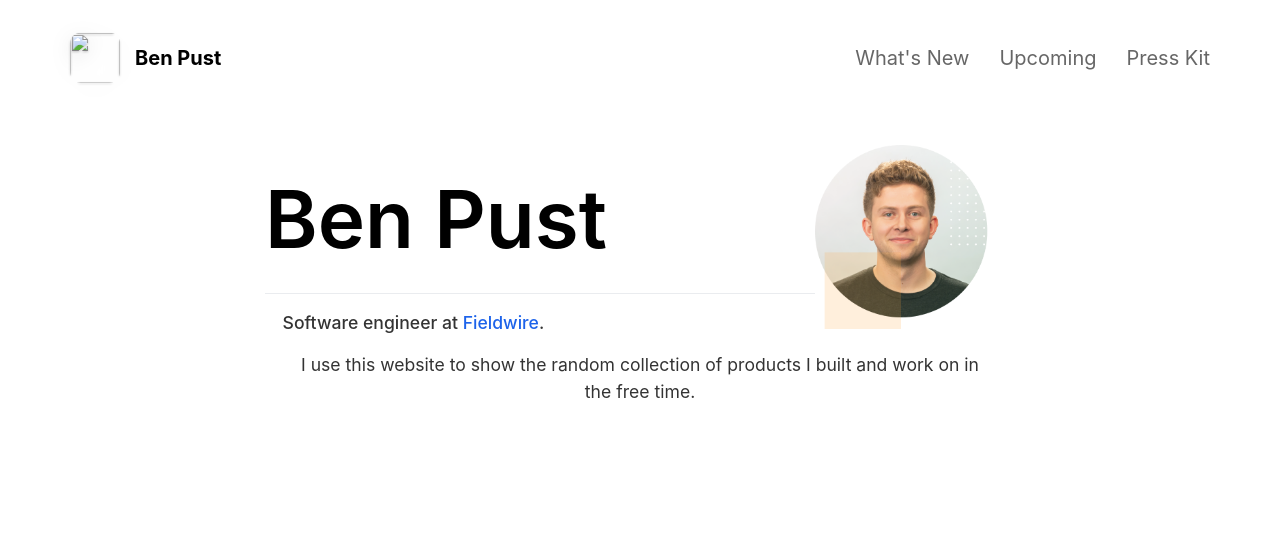
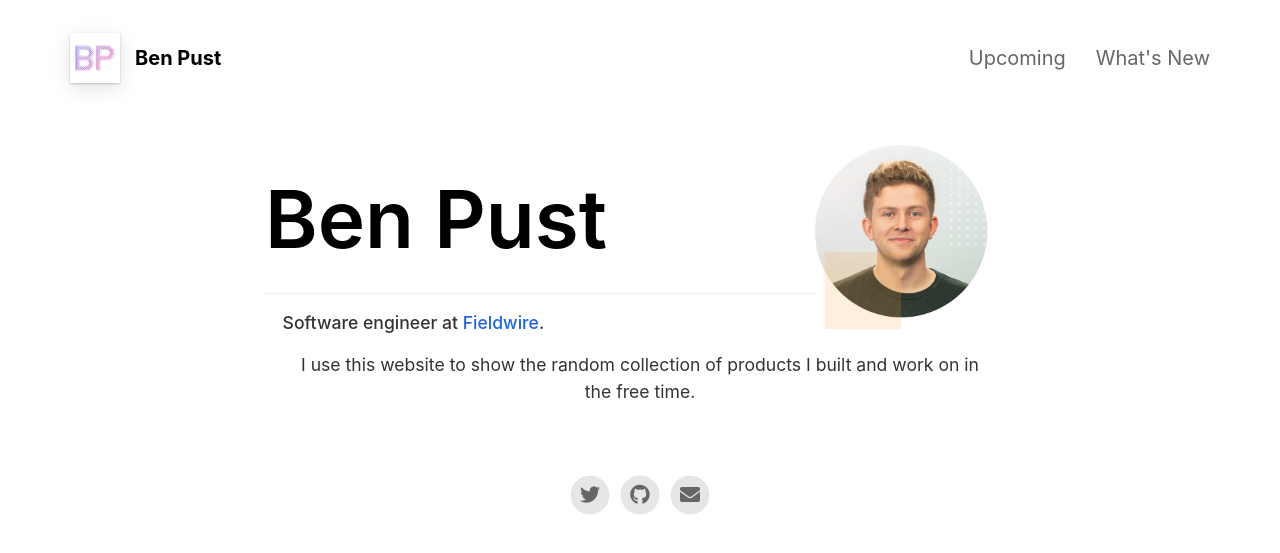
Before and after one commit to BenPust/personal-website, a Jekyll site: the page built from index.html, in a window 1280 px wide. Shown: the top 553 px of the page. Built offline with Jekyll 4.4.1, drawn with Linux system fonts in a browser that asks for light colours; nearby versions of some CDN libraries.

Commit message:
small change fixing the title and wrong links

```diff
--- a/_config.yml
+++ b/_config.yml
@@ -6,27 +6,27 @@
 
 appstore_link                             :                                           # Automatically populates if not set and if iOS app ID is set. Otherwise enter manually.
 playstore_link                            :                                           # Enter Google Play Store URL.
-presskit_download_link                    : https://emilbaehr.com                                          # Enter a link to downloadable file or (e.g. public Dropbox link to a .zip file).
+presskit_download_link                    :                                           # Enter a link to downloadable file or (e.g. public Dropbox link to a .zip file).
                                                                                       # Or upload your press kit file to assets and set path accordingly (e.g. "assets/your_press_kit.zip").
 
-app_icon                                  : # assets/appicon.png                      # Automatically populates if not set and if iOS app ID is set.  Otherwise enter path to icon file manually.
-app_name                                  : Ben Pust                                          # Automatically populates if not set and if iOS app ID is set.  Otherwise enter manually.
+app_icon                                  : assets/upcomingLogo.png                      # Automatically populates if not set and if iOS app ID is set.  Otherwise enter path to icon file manually.
+app_name                                  : Upcoming - Coming Soon                                  # Automatically populates if not set and if iOS app ID is set.  Otherwise enter manually.
 app_price                                 :                                           # Automatically populates if not set and if iOS app ID is set.  Otherwise enter manually.
-app_description                           : Write a short tagline for your app.
+app_description                           : Countdown important events. Import, create, track and share countdowns. Coming Soon.
 
 enable_smart_app_banner                   : true                                      # Set to true to show a smart app banner at top of page on mobile devices.
 
 
 
 # Information About Yourself
-your_name                                 : EBen Pust
-your_link                                 : https://emilbaehr.com
-your_city                                 : Copenhagen
-email_address                             : emil.baehr@gmail.com
+your_name                                 : Ben Pust
+your_link                                 : https://benpust.com
+your_city                                 : San Francisco
+email_address                             : feedback@benpust.com
 facebook_username                         :
-instagram_username                        : ebaehr
-twitter_username                          : ebaehr
-github_username                           : emilbaehr
+instagram_username                        :
+twitter_username                          : benpust
+github_username                           : benpust
 youtube_username                          :
 
 
@@ -34,45 +34,41 @@
 # Feature List                            Edit, add or remove features to be presented.
 features                                  :
 
-  - title                                 : GitHub Pages Jekyll Theme
+  - title                                 : Custom Countdowns
     description                           : Designed for GitHub Pages. Fork. Edit _config.yml. Upload screenshot/video. Push to gh-pages branch. Voilá!
     fontawesome_icon_name                 : magic
 
-  - title                                 : iPhone Device Preview
+  - title                                 : Import Calendar Events
     description                           : Preview your app in the context of an iPhone device. Five different device colors included.
     fontawesome_icon_name                 : mobile
 
-  - title                                 : Video Support
+  - title                                 : Custom Notifications
     description                           : Preview app video on the iPhone device simply by placing your video files in the videos folder.
     fontawesome_icon_name                 : play-circle
 
-  - title                                 : Automatic Icon and Metadata
+  - title                                 : Custom Backgrounds
     description                           : Enter iOS app ID in the _config.yml file to automatically fetch app icon, price and App Store Link.
     fontawesome_icon_name                 : sync
 
-  - title                                 : Easy to Tweak
+  - title                                 : Widgets
     description                           : Tweak accent color, images, icons and transparency via the _config.yml file. No HTML/CSS needed.
     fontawesome_icon_name                 : adjust
 
-  - title                                 : Feature List
+  - title                                 : Share
     description                           : Add features (like this one) to your site via the _config.yml file. No HTML/CSS needed.
     fontawesome_icon_name                 : star
 
-  - title                                 : Smart App Banner
+  - title                                 : Pin
     description                           : Display a smart app banner on iOS devices.
     fontawesome_icon_name                 : arrow-alt-circle-down
 
-  - title                                 : Social Links
+  - title                                 : Light & Dark Modes
     description                           : Easily add social media accounts and contact info in the footer via the _config.yml file. No HTML/CSS needed.
     fontawesome_icon_name                 : link
 
-  - title                                 : FontAwesome Support
+  - title                                 : iCloud Support
     description                           : Pick custom Font Awesome icons for the feature list via the _config.yml file. No HTML/CSS needed.
     fontawesome_icon_name                 : info-circle
-
-  - title                                 : # New Feature Title
-    description                           : # New Feature Description
-    fontawesome_icon_name                 : # Enter Font Awesome icon name (e.g. star). Find icons on fontawesome.com/icons.
 
 
 
@@ -81,7 +77,7 @@
 topbar_transparency                       : 0.1
 topbar_title_color                        : "#ffffff"
 
-cover_image                               : assets/headerimage.png                    # Replace with alternative image path or image URL.
+cover_image                               : assets/upcomingHeader.png                    # Replace with alternative image path or image URL.
 cover_overlay_color                       : "#363b3d"
 cover_overlay_transparency                : 0.8
 
@@ -106,18 +102,6 @@
 
 footer_text_color                         : "#666666"
 
-
-
-
-
-
-
-
-
-
-
-
-
 ####################################################
 ### Jekyll Configuration. No need to touch this. ###
 ####################################################
--- /dev/null
+++ b/_includes/welcomeHeader.html
@@ -0,0 +1,30 @@
+<header>
+	<div class="logo">
+		<div class="appIconShadow">
+			<svg width="0" height="0">
+				<defs>
+					<clipPath id="shape">
+							<path id="shape" class="cls-1" d="M6181.23,233.709v-1.792c0-.5-0.02-1-0.02-1.523a24.257,24.257,0,0,0-.28-3.3,11.207,11.207,0,0,0-1.04-3.132,10.683,10.683,0,0,0-1.95-2.679,10.384,10.384,0,0,0-2.68-1.943,10.806,10.806,0,0,0-3.13-1.038,19.588,19.588,0,0,0-3.3-.285c-0.5-.017-1-0.017-1.52-0.017h-22.39c-0.51,0-1.01.017-1.53,0.017a24.041,24.041,0,0,0-3.3.285,11.009,11.009,0,0,0-3.13,1.038,10.491,10.491,0,0,0-4.62,4.622,10.893,10.893,0,0,0-1.04,3.132,19.2,19.2,0,0,0-.28,3.3c-0.02.5-.02,1-0.02,1.523v22.392c0,0.5.02,1,.02,1.524a24.257,24.257,0,0,0,.28,3.3,10.9,10.9,0,0,0,1.04,3.132,10.491,10.491,0,0,0,4.62,4.622,11.04,11.04,0,0,0,3.13,1.038,19.891,19.891,0,0,0,3.3.285c0.51,0.017,1.01.017,1.53,0.017h22.39c0.5,0,1-.017,1.52-0.017a24.221,24.221,0,0,0,3.3-.285,10.836,10.836,0,0,0,3.13-1.038,10.408,10.408,0,0,0,2.68-1.943,10.683,10.683,0,0,0,1.95-2.679,11.217,11.217,0,0,0,1.04-3.132,20.257,20.257,0,0,0,.28-3.3c0.02-.5.02-1,0.02-1.524v-20.6h0Z" transform="translate(-6131 -218)"/>
+					</clipPath>
+				</defs>
+			</svg>
+
+				<img class="headerIcon" src="assets/logo.png">
+
+			<div class="divider"></div>
+		</div>
+		<p class="headerName">{{ site.your_name }}</p>
+	</div>
+	<nav class="scroll">
+		<ul>
+			{% for page in site.pages %}
+				{% if page.include_in_header == true %}
+				<li><a href="{{ page.url | relative_url }}" target="_self">{{ page.title }}</a></li>
+				{% endif %}
+			{% endfor %}
+			{% if site.presskit_download_link %}
+				<li><a href="{{ site.presskit_download_link }}">Press Kit</a></li>
+			{% endif %}
+		</ul>
+	</nav>
+</header>
--- a/_layouts/default.html
+++ b/_layouts/default.html
@@ -54,7 +54,7 @@
                             {% if site.playstore_link %}
                                 <a class="playStoreLink" href="{{site.playstore_link}}"><img class="playStore" src="assets/playstore.png"></a>
                             {% endif %}
-                            <a class="appStoreLink" href="{{site.appstore_link}}"><img class="appStore" src="assets/appstore.png"></a>
+                            <a class="appStoreLink" href="{{site.appstore_link}}"><img class="appStore" src="/assets/appstore.png"></a>
                         </div>
                     </div>
                     {% include features.html %}
--- a/_layouts/welcome.html
+++ b/_layouts/welcome.html
@@ -10,7 +10,7 @@
 <body class="subPageBody">
     <div class="headerBackground subPageHeaderBackground">
         <div class="container subPageContainer">
-        {% include header.html %}
+            {% include welcomeHeader.html %}
             <article class="page markdown-body">
                 {{ content }}
                 <img src="/assets/website_profile.png" style="float: right; max-width: 200px;" alt="">
@@ -20,9 +20,47 @@
 
             </article>
         </div>
-        {% include appstoreimages.html %}
 
-      </div>
+        <div class="footerIcons">
+
+            {% if site.facebook_username %}
+            <a href="https://facebook.com/{{ site.facebook_username }}">
+                <span class="fa-stack fa-1x">
+                    <i class="socialIconBack fas fa-circle fa-stack-2x"></i>
+                    <i class="socialIconTop fab fa-facebook fa-stack-1x"></i>
+                </span>
+            </a>
+            {% endif %}
+
+            {% if site.twitter_username %}
+            <a href="https://twitter.com/{{ site.twitter_username }}">
+                <span class="fa-stack fa-1x">
+                    <i class="socialIconBack fas fa-circle fa-stack-2x"></i>
+                    <i class="socialIconTop fab fa-twitter fa-stack-1x"></i>
+                </span>
+            </a>
+            {% endif %}
+
+            {% if site.github_username %}
+            <a href="https://github.com/{{ site.github_username }}">
+                <span class="fa-stack fa-1x">
+                    <i class="socialIconBack fas fa-circle fa-stack-2x"></i>
+                    <i class="socialIconTop fab fa-github fa-stack-1x"></i>
+                </span>
+            </a>
+            {% endif %}
+
+            {% if site.email_address %}
+            <a href="mailto:{{ site.email_address }}">
+                <span class="fa-stack fa-1x">
+                    <i class="socialIconBack fas fa-circle fa-stack-2x"></i>
+                    <i class="socialIconTop fas fa-envelope fa-stack-1x"></i>
+                </span>
+            </a>
+            {% endif %}
+
+        </div>
+    </div>
 </body>
 
 </html>
--- a/_sass/layout.scss
+++ b/_sass/layout.scss
@@ -129,8 +129,8 @@
 .headerIcon {
 	width: 50px;
 	height: 50px;
-	-webkit-clip-path: url(#shape);
-	clip-path: url(#shape);
+	// -webkit-clip-path: url(#shape);
+	// clip-path: url(#shape);
 }
 
 @media only screen and (max-width: 768px) {
```
Also changed, not shown: _pages/aupcoming.md (renamed from _pages/upcoming.md), assets/logo.png (added), assets/upcomingHeader.png (added), assets/upcomingLogo.png (added), 2 other files.
